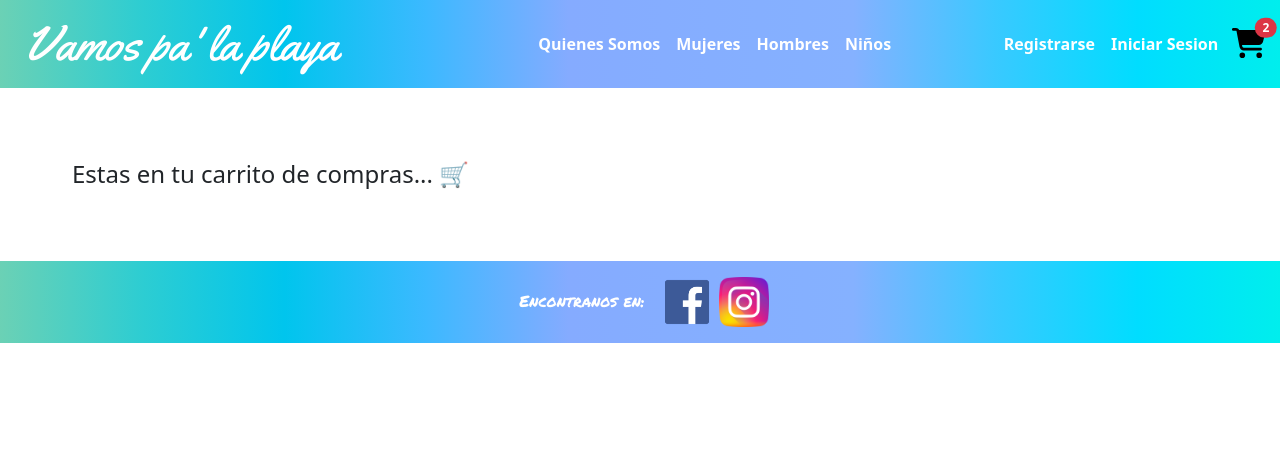
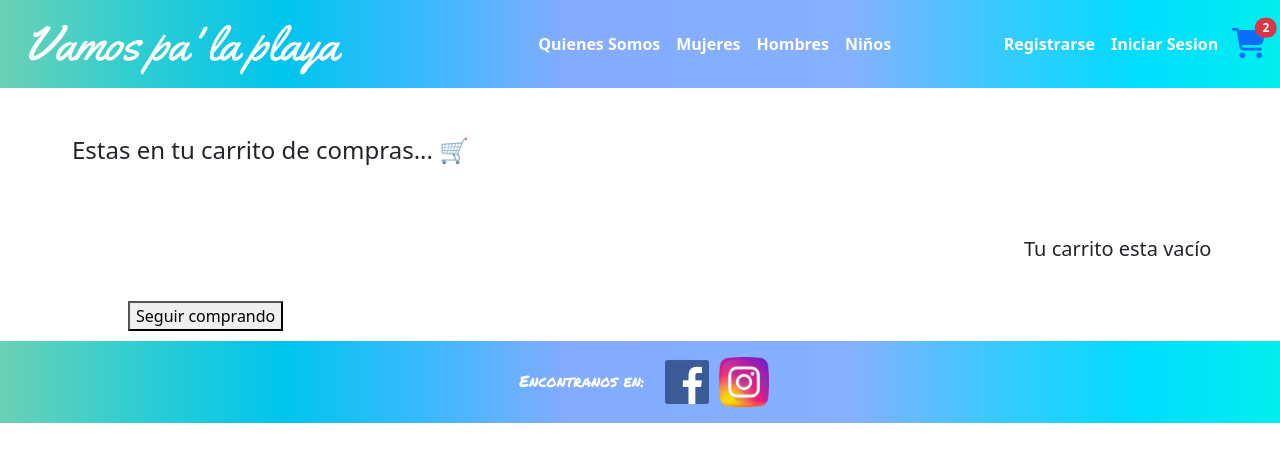
Before and after one commit to gabypizzutti/vamospalaplaya-pizzutti, a React (Create React App) app: page /cart in a window 1280 px wide. Shown: the top 462 px of the page. Built offline with nearby package versions, Linux system fonts and the light colour scheme.

Commit message:
se realizan ruteo de cartwidget a cart y se prepara para desafio context

```diff
--- a/src/App.css
+++ b/src/App.css
@@ -171,11 +171,26 @@
 
 /* componente Cart.js */
 .tituloCarrito{
-  margin-top: 3em;
+  margin-top: 2em;
   margin-bottom: 3em;
   margin-left: 3em;
 }
 
+.seguirComprando{
+  margin-left: 10%;
+  margin-bottom: 10px;
+}
+
+.vacio{
+  margin-left: 80%;
+  margin-bottom: 2em;
+
+}
+
+.prodElegido{
+  margin-bottom: 5em;
+  margin-left: 4em;
+}
 
 /* componente item Detail */
 .modeloMalla{
--- a/src/components/Cart.js
+++ b/src/components/Cart.js
@@ -1,8 +1,24 @@
-import Checkout from "./Checkout";
+import { useContext } from "react";
+import { Link } from "react-router-dom";
+import { CartContext } from "./CartContext";
 
 const Cart = () => {
+
+    const test = useContext (CartContext);
+    console.log('cartcontext desde cart', test)
+
     return(
+        <>
         <h4 className="tituloCarrito">Estas en tu carrito de compras... 🛒 </h4>
+        <h5 className="vacio">Tu carrito esta vacío</h5>
+        <Link to="/"><button className="seguirComprando">Seguir comprando</button></Link>
+       {/*  <div className="prodElegido">
+            <img className="traje" src={test[1].img} alt="malla"/>
+            <span className="idProducto">Código: {test[1].id}</span>
+            <h4 id="title"><b>Modelo:{test[1].modelo}</b></h4>
+            <span className="price">{test[1].price}</span>
+        </div> */}
+        </>
     )
 }
 
--- /dev/null
+++ b/src/components/CartContext.js
@@ -0,0 +1,27 @@
+import { createContext, useState } from "react";
+
+export const CartContext = createContext();
+
+const CartContextProvider = ({children}) => {
+
+    const [cartList, setCartList] = useState([
+        {
+        id: 1,
+        categoryId: 1,
+        modelo: "Flowers",
+        price: "AR$ 15.000",
+        img: "../assets/trajetiroalto.png",
+        description: "Corpiño con sosten fijo estampado con tiras elásticas. Breteles regulables y bombacha ajustables con tiras. Las estampas de cada Bikini se hacen una por una, artesanalmente.",
+        stock: 5,
+       }
+    ]);
+
+
+    return (
+        <CartContext.Provider value={cartList}>
+            {children}
+        </CartContext.Provider>
+    );
+}
+
+export default CartContextProvider;
--- a/src/components/CartWidget.js
+++ b/src/components/CartWidget.js
@@ -1,12 +1,19 @@
 import {FontAwesomeIcon} from '@fortawesome/react-fontawesome';
 import {faCartShopping} from '@fortawesome/free-solid-svg-icons';
 import 'bootstrap/dist/css/bootstrap.min.css';
+import { Link } from 'react-router-dom';
 
 const CartWidget = () => {
+    const clickCarrito = (evt) => {
+       console.log(evt)
+    }
+
     return (
         <>
         <button type="button" className="btn-position-relative">
-            <FontAwesomeIcon className="carrito" icon={faCartShopping}/>
+        <Link to="/Cart">
+            <FontAwesomeIcon className="carrito" icon={faCartShopping} onclick={clickCarrito}/>
+            </Link>
             <span className="position-absolute top-2 translate-middle badge rounded-pill bg-danger">2
                 <span className="visually-hidden">unready messages</span>
             </span>
--- a/src/components/Item.js
+++ b/src/components/Item.js
@@ -8,7 +8,7 @@ export default function Item ({id, modelo, img}) {
         <>
         <Card className="cards" id="cardInicio" style={{ width: '18rem' }}>
             <Card.Body>
-            <Card.Text className="nroId">{id}</Card.Text>
+            <Card.Text className="nroId">Código: {id}</Card.Text>
             <Card.Title id="title">{modelo}</Card.Title>
             <Card.Img variant="top" src={img} />
             <Link to={`/item/${id}`}><button className="botonProd">Detalles del producto</button> </Link>
--- a/src/components/ItemDetail.js
+++ b/src/components/ItemDetail.js
@@ -1,7 +1,6 @@
 import ItemCount from "./ItemCount";
 import {Card} from 'react-bootstrap';
 import Checkout from "./Checkout";
-import Item from "./Item";
 import { useState } from "react";
 
 const ItemDetail = ({item}) => {
@@ -19,7 +18,7 @@ const ItemDetail = ({item}) => {
                 <img className="traje" src={item.img} alt="malla"/>
                 <div className="datosProd">
                     <Card style={{ width: '16rem' }}>
-                    <Card.Header className="idProducto">{item.id}</Card.Header>
+                    <Card.Header className="idProducto">Código: {item.id}</Card.Header>
                         <Card.Body>
                         <Card.Title id="title">{item.modelo}</Card.Title>
                         <Card.Text className="descripcionProd">{item.description}</Card.Text>
--- a/src/pages/Home.js
+++ b/src/pages/Home.js
@@ -7,11 +7,14 @@ import QuienesSomos from './QuienesSomos';
 import { BrowserRouter, Routes, Route } from 'react-router-dom';
 import Footer from '../components/Footer';
 import Cart from '../components/Cart';
+import CartContextProvider from '../components/CartContext';
+import Item from '../components/Item';
 
 const Home =() => {
 
   return (
    <>
+   <CartContextProvider>
     <BrowserRouter>
       <Navbar/>
       <Routes>
@@ -23,6 +26,7 @@ const Home =() => {
       </Routes>
       <Footer/>
     </BrowserRouter>
+    </CartContextProvider>
    </>
   );
 }
```
